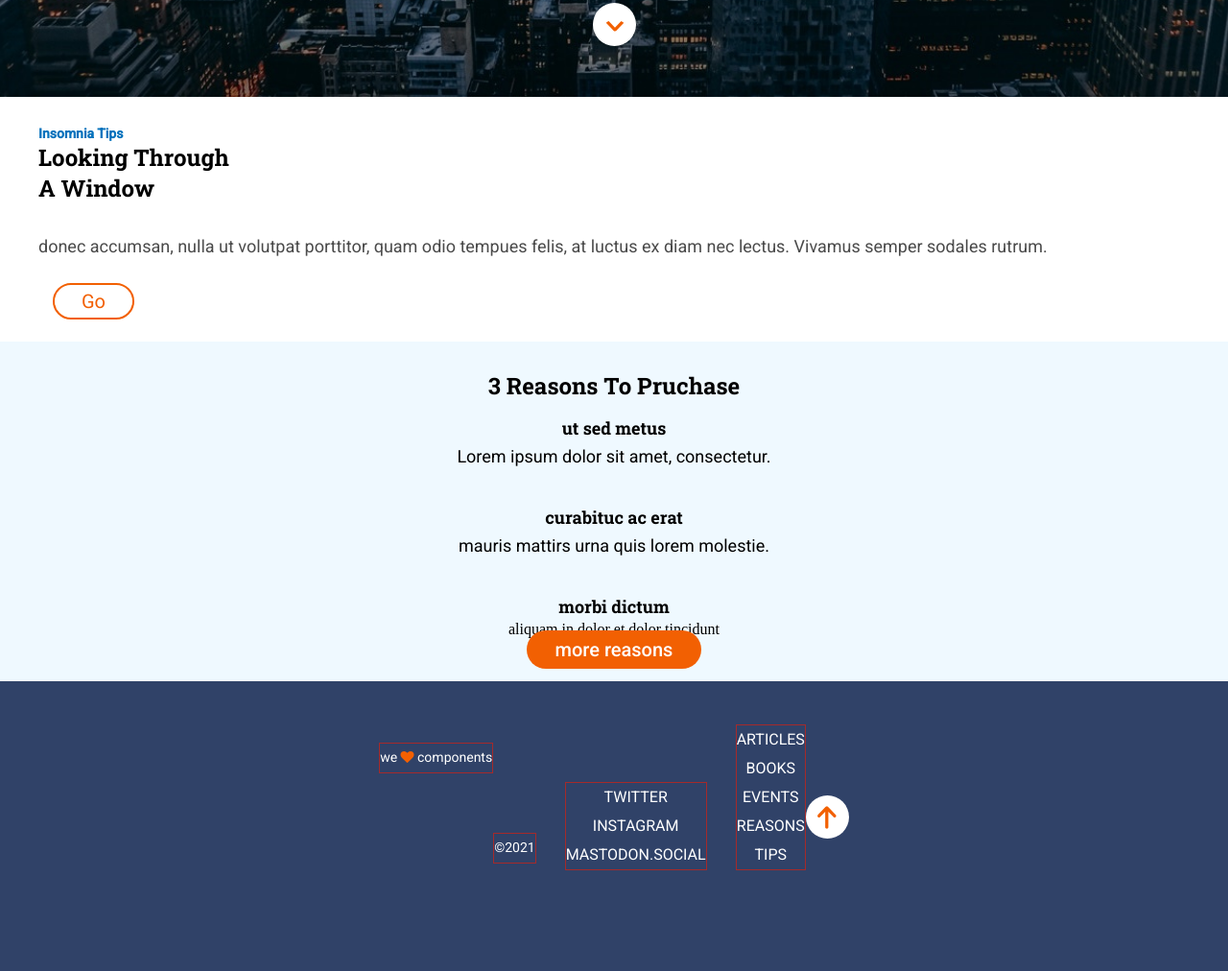
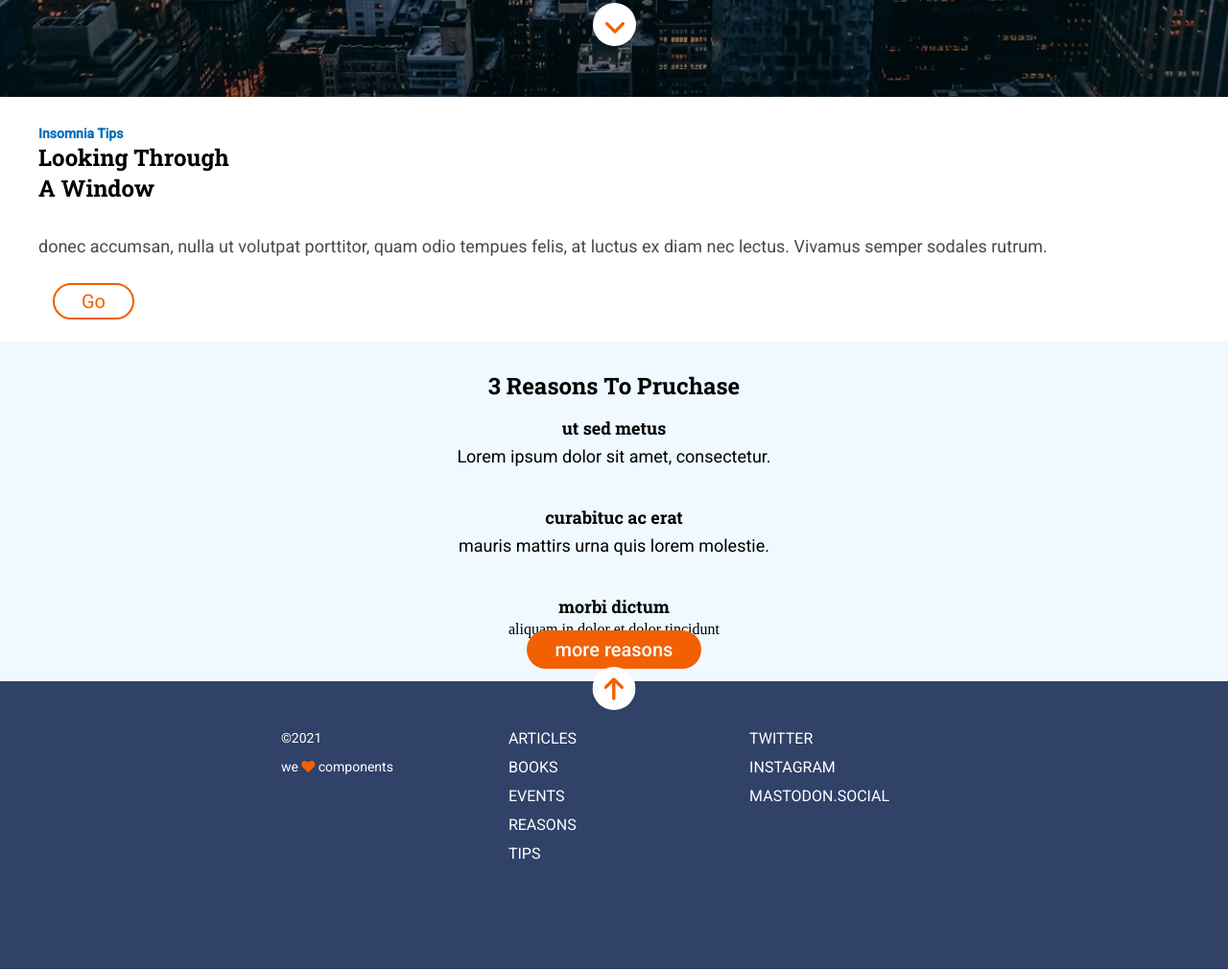
Before and after one commit to Adalab/modulo-1-evaluacion-final-tor3m, a website: page src/html/index.html in a window 1280 px wide. Shown: the part 699-1711 px from the top of the page at 96% size. Drawn offline with nearby package versions, Linux system fonts and the light colour scheme; files that its build step writes are made by us from their sources; files whose address does not match are found by name.

Commit message:
add footer mediaqueries and buttons

```diff
--- a/src/html/partials/footer.html
+++ b/src/html/partials/footer.html
@@ -1,5 +1,5 @@
     <footer class="footer">
-        <div class="scroll-up"><img class="button-scroll-up" src="./assets/images/ico-arrow.svg" alt="scroll-up">
+        <div class="scroll-up"><a href="#return-to-hero"><img class="button-scroll-up" src="./assets/images/ico-arrow.svg" alt="scroll-up"></a>
         </div>
 
         <nav class="interest">
@@ -21,6 +21,8 @@
                         href="https://www.adalab.es">mastodon.social</a></li>
             </ul>
         </nav>
-        <small class="copy">&copy;2021</small>
-        <small class="motivation">we <i class="fa fa-heart love-heart"></i> components</small>
+        <div class="copyright">
+            <small class="copy">&copy;2021</small>
+            <div class="motivation">we <i class="fa fa-heart love-heart"></i> components</div>
+        </div>
     </footer>
--- a/src/html/partials/header.html
+++ b/src/html/partials/header.html
@@ -1,8 +1,10 @@
-    <header class="hero">
+    <header class="hero" id="return-to-hero">
         <a href="https://www.adalab.es"><img class="hero__menu" src="./assets/images/ico-menu.svg" alt="menu"></a>
         <div class="hero__content">
             <h1 class="hero__content__title">anonymous proxy</h1>
             <p class="hero__content__paragraph">In hac habitesse platea dictumst.</p>
-            <img class="button-scroll-down" src="./assets/images/ico-scroll-down.svg" alt="scroll-down" />
+            <a href="#reasons-to-purchase"class="button-scroll-down">
+           <img src="./assets/images/ico-scroll-down.svg" alt="scroll-down" />
+            </a>
         </div>
     </header>
--- a/src/html/partials/main.html
+++ b/src/html/partials/main.html
@@ -9,7 +9,7 @@
             </div>
         </section>
 
-        <section class="content-reasons">
+        <section class="content-reasons" id="reasons-to-purchase">
             <h2 class="content-reasons__title"> 3 reasons to pruchase</h2>
             <article class="content-reasons__article">
                 <h3 class="content-reasons__article-subtitle">ut sed metus</h3>
--- a/src/scss/layout/_footer.scss
+++ b/src/scss/layout/_footer.scss
@@ -52,6 +52,11 @@
   text-transform: uppercase;
 }
 
+.copyright {
+  display: flex;
+  flex-direction: column;
+}
+
 .copy {
   margin-top: 46px;
   color: $color-white;
@@ -72,40 +77,82 @@
   color: $color-orange;
 }
 
-@media all and (min-width:768px) {
+@media all and (min-width: 768px) {
+  .footer {
+    justify-content: space-around;
+    flex-direction: row;
 
- .footer {
-  flex-direction: row-reverse;
-  justify-content: space-around;
-  align-items: center;
+    position: relative;
   }
+  .scroll-up {
+    position: absolute;
+    left: 50%;
+    transform: translate(-50%, 0);
+  }
+  .interest {
+    order: 2;
+  }
+
   .interest__list {
     margin-top: 45px;
     margin-left: 30px;
     margin-bottom: 105px;
-  border: brown 1px solid;
+
   }
+
+  .interest__list-item {
+    text-align: left;
+  }
+
+  .social-media {
+    order: 3;
+  }
+
   .social-media__list {
     margin-top: 45px;
     margin-left: 30px;
     margin-bottom: 45px;
-  border: brown 1px solid;
+
+  }
+
+  .social-media__list-item {
+    text-align: left;
+  }
+  .copyright {
+    order: 1;
   }
   .copy {
- margin-top: 46px;
- border: brown 1px solid;
- justify-content: left;
+    margin-top: 45px;
+    text-align: left;
   }
 
   .motivation {
     margin-bottom: 142px;
-  border: brown 1px solid;
   }
 }
-
 
 @media all and (min-width: 1024px) {
   .footer {
     justify-content: center;
   }
+
+  .interest__list {
+    margin-left: 30px;
+    margin-bottom: 105px;
+    padding: 0 60px 0 90px;
   }
+
+  .social-media__list {
+    margin-left: 30px;
+    margin-bottom: 45px;
+    padding: 0 60px 0 90px;
+  }
+
+  .copy {
+    align-self: flex-start;
+  }
+
+  .motivation {
+    margin-bottom: 142px;
+  }
+}
```
Lines whose indentation alone changed are shown as unchanged.
